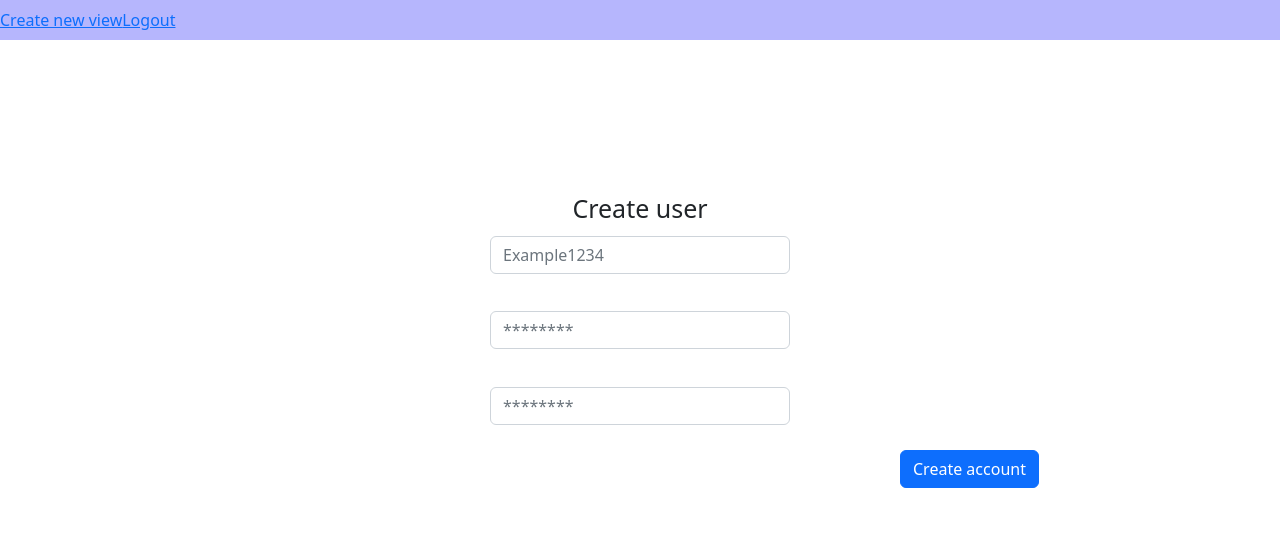
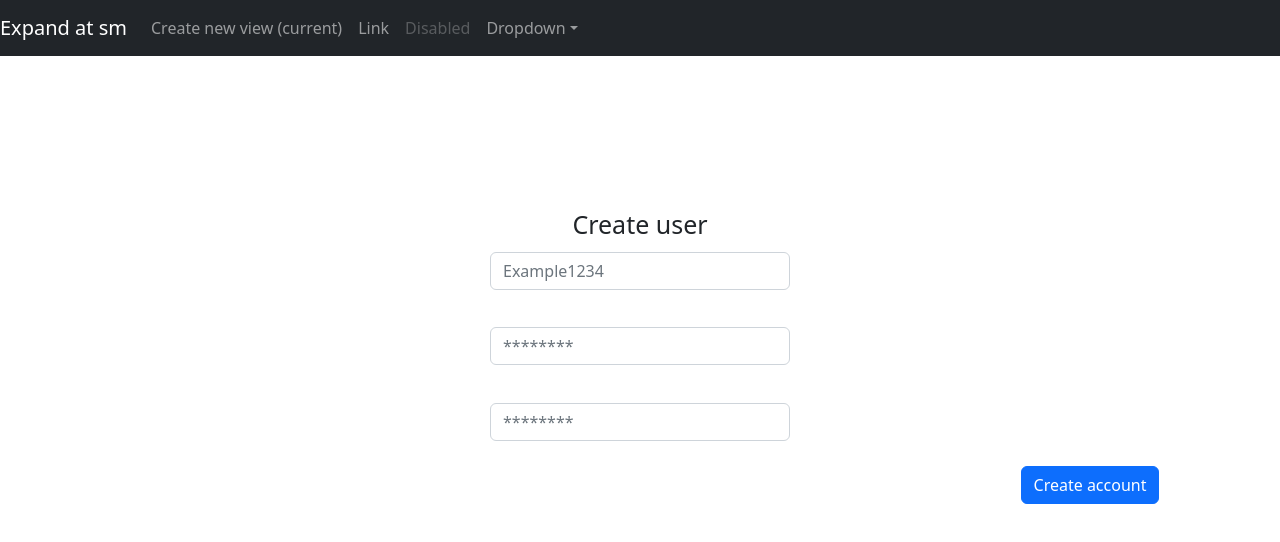
Before and after one commit to Web-ohjelmoinnin-sovellusprojekti-R24/Ilmastonmuutos, a React (Create React App) app in the folder webproject_react/: page /createuser in a window 1280 px wide. Shown: the top 542 px of the page. Built offline with nearby package versions, Linux system fonts and the light colour scheme.

Commit message:
-läppäricommit

```diff
--- a/webproject_react/src/App.js
+++ b/webproject_react/src/App.js
@@ -10,21 +10,19 @@ import V3 from './components/V3';
 import Button from 'react-bootstrap/Button';
 import CreateUser from './components/CreateUser';
 import Settings from './components/Settings';
+
+import NavBar from './components/NavBar';
 import {Nav, navbar} from 'react-bootstrap';
 
 function App() {
 
   return (
-    <div>
-      <div className='navbar'>
-        <Nav>
-        <Link to="/views"><div>Create new view</div></Link>
-        <Link to="/"><div>Logout</div></Link>
-        </Nav>
 
 
+    <div>
 
-      </div>
+        <NavBar/>
+
         <Routes>
         <Route path="/" element={<Login/>}/>
         <Route path='/views' element={<CreateView/>}/>
--- a/webproject_react/src/components/CreateUser.js
+++ b/webproject_react/src/components/CreateUser.js
@@ -20,7 +20,7 @@ return (
             </Form.Group>
         </Form>
 
-        <div>
+        <div class="text-center">
             <Button className="createbtn">Create account</Button>
         </div>
     </div>
--- /dev/null
+++ b/webproject_react/src/components/NavBar.js
@@ -0,0 +1,34 @@
+import React from 'react'
+
+export default function NavBar() {
+  return (
+    <nav class="navbar navbar-expand-sm navbar-dark bg-dark">
+    <a class="navbar-brand" href="#">Expand at sm</a>
+    <button class="navbar-toggler" type="button" data-toggle="collapse" data-target="#navbarsExample03" aria-controls="navbarsExample03" aria-expanded="false" aria-label="Toggle navigation">
+      <span class="navbar-toggler-icon"></span>
+    </button>
+
+    <div class="collapse navbar-collapse" id="navbarsExample03">
+      <ul class="navbar-nav mr-auto">
+        <li class="nav-item active">
+          <a class="nav-link" href="/views">Create new view <span class="sr-only">(current)</span></a>
+        </li>
+        <li class="nav-item">
+          <a class="nav-link" href="#">Link</a>
+        </li>
+        <li class="nav-item">
+          <a class="nav-link disabled" href="#">Disabled</a>
+        </li>
+        <li class="nav-item dropdown">
+          <a class="nav-link dropdown-toggle" href="http://example.com/" id="dropdown03" data-toggle="dropdown" aria-haspopup="true" aria-expanded="false">Dropdown</a>
+          <div class="dropdown-menu" aria-labelledby="dropdown03">
+            <a class="dropdown-item" href="#">Action</a>
+            <a class="dropdown-item" href="#">Another action</a>
+            <a class="dropdown-item" href="#">Something else here</a>
+          </div>
+        </li>
+      </ul>
+    </div>
+  </nav>
+  )
+}
```
